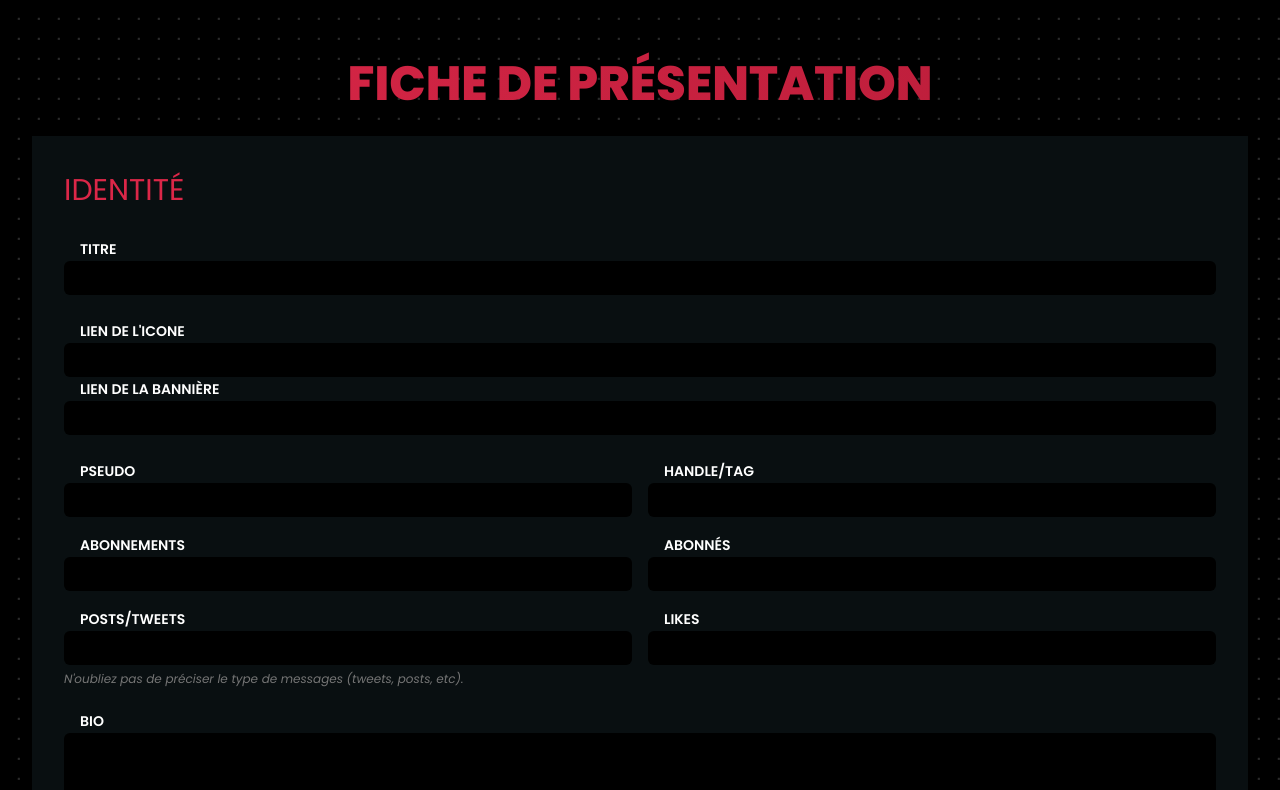
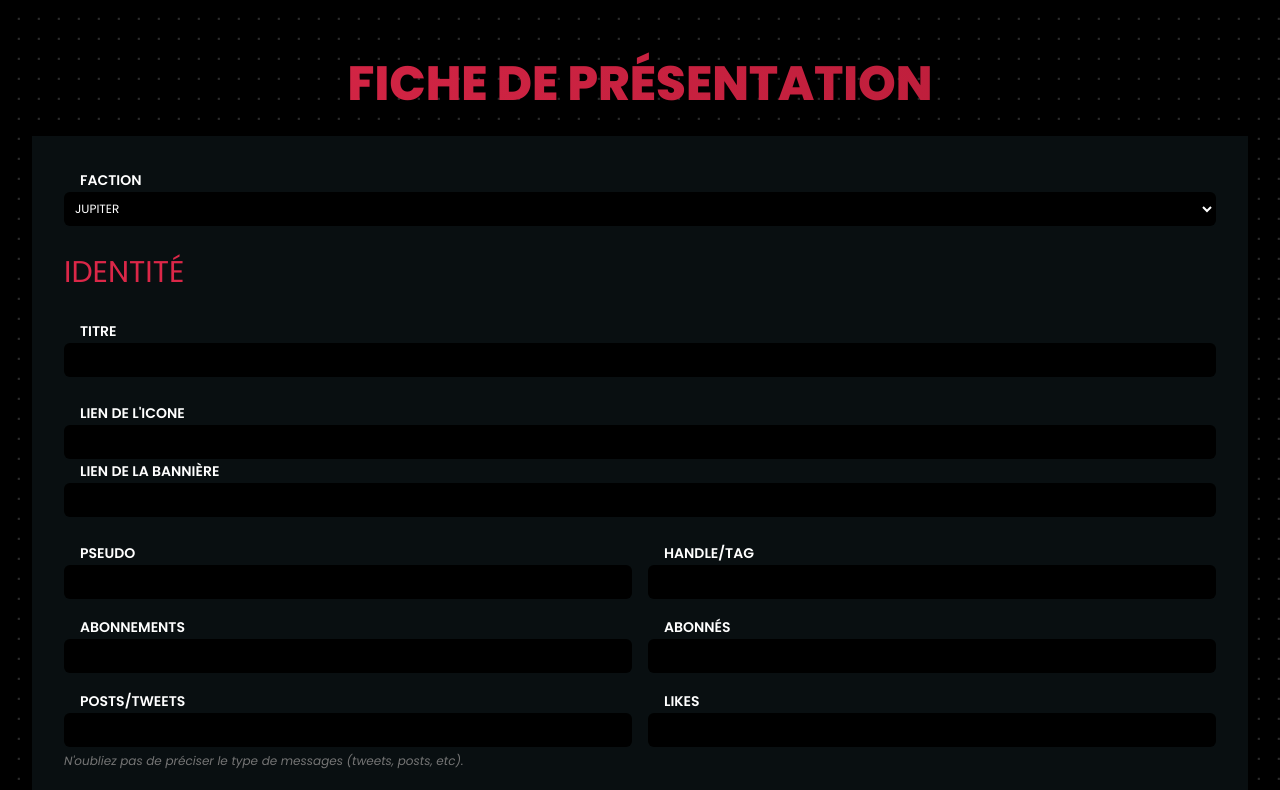
Before and after one commit to Lyxiae/blisstown, a website built with webpack: page reseaux-form.html in a window 1280 px wide. Shown: the top 790 px of the page. Built offline with nearby package versions, Linux system fonts and the light colour scheme.

Commit message:
fix reseaux sociaux script

```diff
--- a/reseaux-form.html
+++ b/reseaux-form.html
@@ -28,6 +28,19 @@
               <input type="hidden" name="topictype" value="0" checked="checked" />
               <input type="hidden" name="message" value="" />
               <input type="hidden" name="f" value="11" />
+
+              <!-- Faction -->
+              <div class="form__form-group form-pres__select">
+                  <label>Faction</label>
+                  <select name="groupe" class="form__select" id="groupe-select">
+                      <option value="jupiter">Jupiter</option>
+                      <option value="hellhounds">Hellhounds</option>
+                      <option value="llorona">La Llorona</option>
+                      <option value="cercle">Le Cercle</option>
+                      <option value="exiles">Exilés</option>
+                      <option value="townies">Blisstownies</option>
+                  </select>
+              </div>
 
               <div class="form-pres__secondary-title">
                 Identité
--- a/src/js/external/reseaux-form.js
+++ b/src/js/external/reseaux-form.js
@@ -2,5 +2,5 @@
 function creationMessage(reseauxSociaux) {
   reseauxSociaux.titre.value = reseauxSociaux.subject.value;
 
-  reseauxSociaux.message.value = `<div class="fiche ressoc"><div class=ressoc__body><div class=ressoc__banner><img class=ressoc__banner-img src=assets/socials-banner.png alt=Banner><div class=ressoc__icon><img class=ressoc__icon-img src=assets/inviteavatar.jpg alt=Icon></div></div><div class=ressoc__intro><div class=ressoc__heading><h2 class="ressoc__pseudo title title--s">${reseauxSociaux.resPseudo.value}</h2><p class=ressoc__handle>@${reseauxSociaux.resHandle.value}</div><div class="fiche__field ressoc__bio"><div class=fiche__field-label>Bio</div><div class=fiche__field-content>${reseauxSociaux.resBio.value}</div></div><div class=ressoc__recap><div class=ressoc__images><img class=ressoc__image src=${reseauxSociaux.resImg1.value}> <img class=ressoc__image src=${reseauxSociaux.resImg2.value}> <img class=ressoc__image src=${reseauxSociaux.resImg3.value}> <img class=ressoc__image src=${reseauxSociaux.resImg4.value}></div><div class=ressoc__stats-list><div class=ressoc__stat-line>${reseauxSociaux.resAbonnements.value} abonnements</div><div class=ressoc__stat-line>${reseauxSociaux.resAbos.value} abonnés</div><div class=ressoc__stat-line>${reseauxSociaux.resPosts.value}</div><div class=ressoc__stat-line>${reseauxSociaux.resLikes.value} Likes</div></div></div></div></div></div>`;
+  reseauxSociaux.message.value = `<div class="fiche ressoc ${reseauxSociaux.groupe.value}"><div class=ressoc__body><div class=ressoc__banner><img class=ressoc__banner-img src="${reseauxSociaux.resBannerImg.value}" alt=Banner><div class=ressoc__icon><img class=ressoc__icon-img src="${reseauxSociaux.resIconImg.value}" alt=Icon></div></div><div class=ressoc__intro><div class=ressoc__heading><h2 class="ressoc__pseudo title title--s">${reseauxSociaux.resPseudo.value}</h2><p class=ressoc__handle>@${reseauxSociaux.resHandle.value}</div><div class="fiche__field ressoc__bio"><div class=fiche__field-label>Bio</div><div class=fiche__field-content>${reseauxSociaux.resBio.value}</div></div><div class=ressoc__recap><div class=ressoc__images><img class=ressoc__image src=${reseauxSociaux.resImg1.value}> <img class=ressoc__image src=${reseauxSociaux.resImg2.value}> <img class=ressoc__image src=${reseauxSociaux.resImg3.value}> <img class=ressoc__image src=${reseauxSociaux.resImg4.value}></div><div class=ressoc__stats-list><div class=ressoc__stat-line>${reseauxSociaux.resAbonnements.value} abonnements</div><div class=ressoc__stat-line>${reseauxSociaux.resAbos.value} abonnés</div><div class=ressoc__stat-line>${reseauxSociaux.resPosts.value}</div><div class=ressoc__stat-line>${reseauxSociaux.resLikes.value} Likes</div></div></div></div></div></div>`;
 }
```
